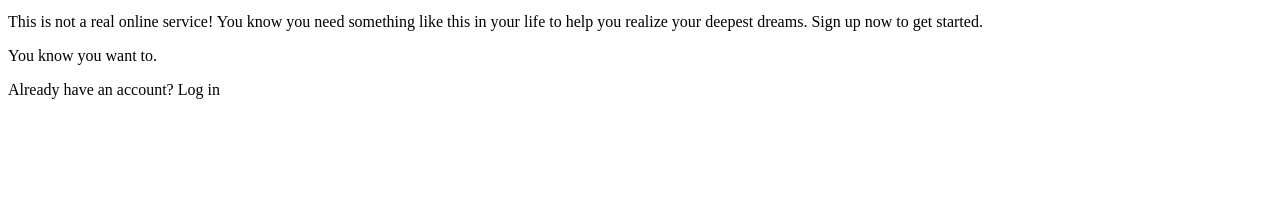
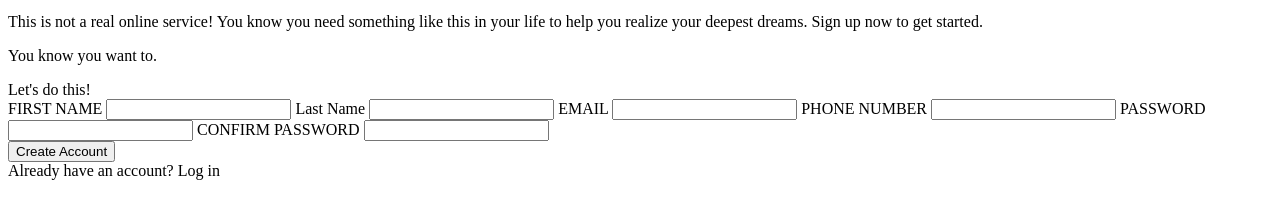
Before and after one commit to swiftyirons/sign-up-form, a plain HTML site: page index.html in a window 1280 px wide. Shown: the part 47-266 px from the top of the page. Drawn offline with Linux system fonts and the light colour scheme.

Commit message:
Add form

```diff
--- a/index.html
+++ b/index.html
@@ -17,8 +17,25 @@
         <p>This is not a real online service! You know you need something like this in your life to help you realize your deepest dreams. Sign up now to get started.</p>
         <p>You know you want to.</p>
       </div>
-      <div class="inputs"></div>
-      <div class="action">Already have an account? Log in</div>
+      <form action=""></form>
+        <div class="inputs">
+          <div>Let's do this!</div>
+          <lable for="first_name">FIRST NAME</lable>
+          <input id="first_name" name="first_name" type="text">
+          <lable for="last_name">Last Name</lable>
+          <input id="last_name" name="last_name" type="text">
+          <lable for="email">EMAIL</lable>
+          <input id="email" name="email" type="email">
+          <lable for="phone_number">PHONE NUMBER</lable>
+          <input id="phone_number" name="phone_number" type="text">
+          <lable for="password">PASSWORD</lable>
+          <input id="password" name="password" type="password">
+          <lable for="confirm_password">CONFIRM PASSWORD</lable>
+          <input id="confirm_password" name="confirm_password" type="password">
+        </div>
+        <div class="button"><button type="submit">Create Account</button></div>
+      </form>
+      <div class="login">Already have an account? Log in</div>
     </div>
   </div>
 
```
